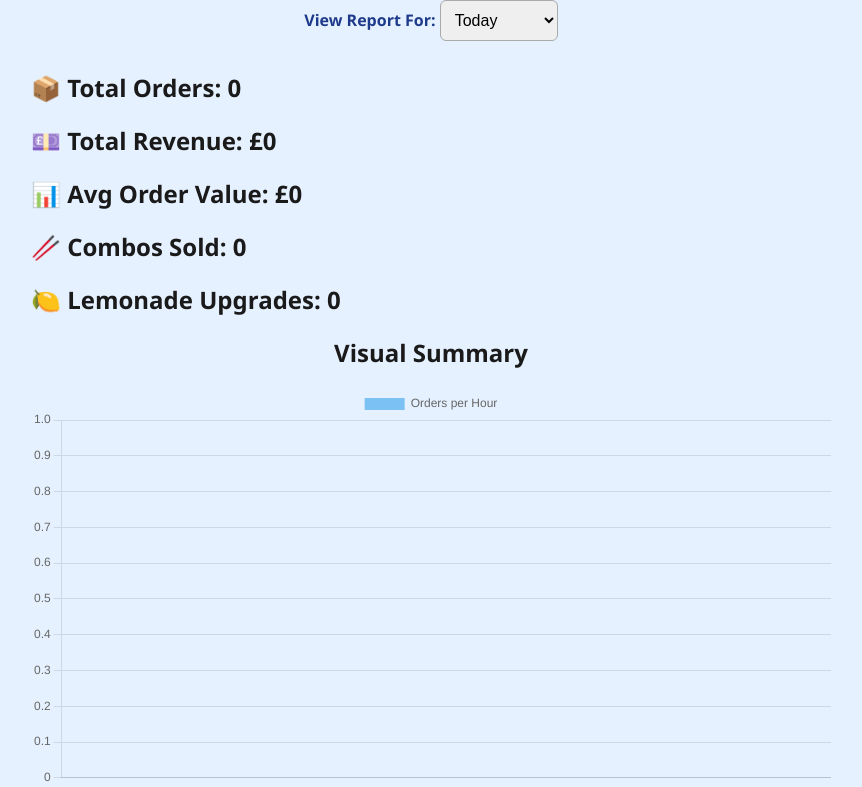
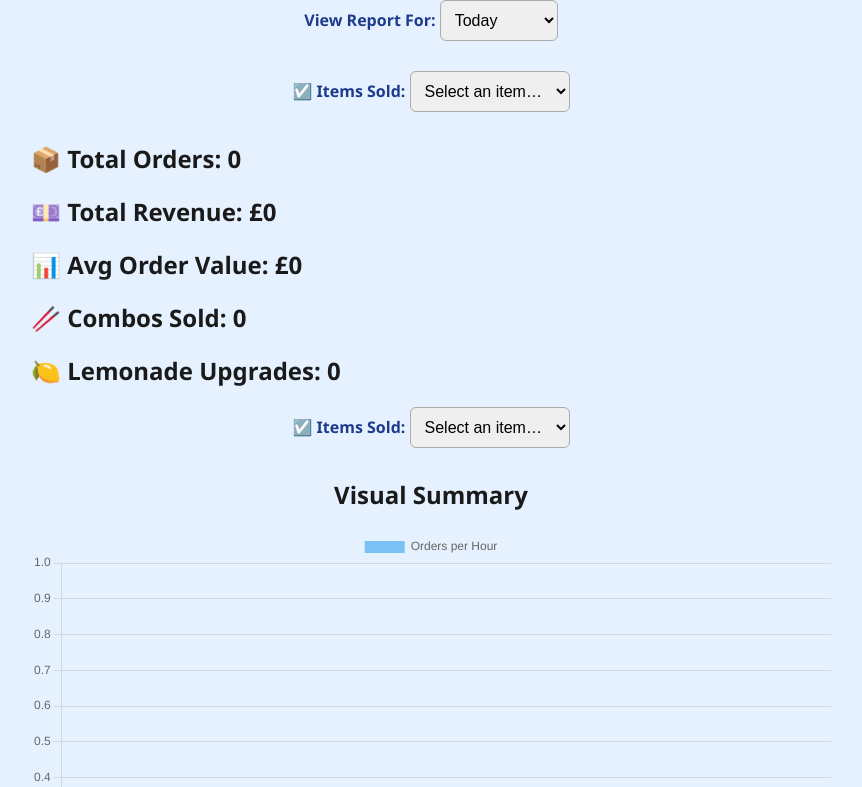
Before and after one commit to Joshua-Fields/uncle-sam-pos, a Flask app: page /report in a window 1280 px wide. Shown: the part 246-1033 px from the top of the page, without its empty margins (209-1071 px from the left). Run offline with Flask 3, Linux system fonts and the light colour scheme; data that the repository does not hold is empty.

Commit message:
Can now see all items sold so far

```diff
--- a/app.py
+++ b/app.py
@@ -242,6 +242,7 @@ def report_data():
         'avg_order': round(avg_order, 2),
         'combo_count': combo_count,
         'lemonade_upgrades': lemonade_upgrades,
+        'item_counts': item_counts,
         'most_popular': most_popular,
         'orders_by_hour': orders_by_hour,
         'orders': detailed
--- a/static/js/report.js
+++ b/static/js/report.js
@@ -11,10 +11,32 @@ function loadReport() {
         <h2>📊 Avg Order Value: £${data.avg_order}</h2>
         <h2>🥢 Combos Sold: ${data.combo_count}</h2>
         <h2>🍋 Lemonade Upgrades: ${data.lemonade_upgrades}</h2>
-        <div>
-
+        <div style="text-align:center; margin: 20px 0;">
+          <label for="itemSalesSelect">☑️ Items Sold:</label>
+          <select id="itemSalesSelect">
+            <option value="">Select an item…</option>
+          </select>
+          <div id="itemSalesCount" style="margin-top:8px;font-weight:bold;"></div>
         </div>
       `;
+
+      // Populate and wire up the “Items Sold” dropdown
+      const select = document.getElementById('itemSalesSelect');
+      const display = document.getElementById('itemSalesCount');
+      // reset (in case loadReport is called again)
+      select.innerHTML = '<option value="">Select an item…</option>';
+      Object.entries(data.item_counts).forEach(([item, count]) => {
+        const opt = document.createElement('option');
+        opt.value = item;
+        opt.textContent = `${item} (${count})`;
+        select.appendChild(opt);
+      });
+      select.onchange = () => {
+        const sel = select.value;
+        display.textContent = sel
+          ? `${sel} sold: ${data.item_counts[sel]}`
+          : '';
+      };
 
       const orderList = document.getElementById('order-list');
       orderList.innerHTML = (data.orders || []).map(o => {
@@ -39,18 +61,13 @@ function loadReport() {
         `;
       }).join('');
 
-
-
-
-
       renderOrdersByHourChart(data.orders_by_hour);
       renderComboChart(data.total_orders, data.combo_count);
       renderLemonadeChart(data.combo_count, data.lemonade_upgrades);
       renderTopItemsChart(data.most_popular);
     });
+}
 
-
-}
 
 function renderOrdersByHourChart(hourData) {
   const ctx = document.getElementById('ordersByHourChart').getContext('2d');
--- a/templates/report.html
+++ b/templates/report.html
@@ -45,6 +45,14 @@
 
     </div>
 
+    <div style="text-align:center; margin: 20px 0;">
+      <label for="itemSalesSelect">☑️ Items Sold:</label>
+      <select id="itemSalesSelect">
+        <option value="">Select an item…</option>
+      </select>
+      <div id="itemSalesCount" style="margin-top:8px;font-weight:bold;"></div>
+    </div>
+
 
 
     <div id="report-container"></div>
```
Also changed, not shown: 1 other file.
